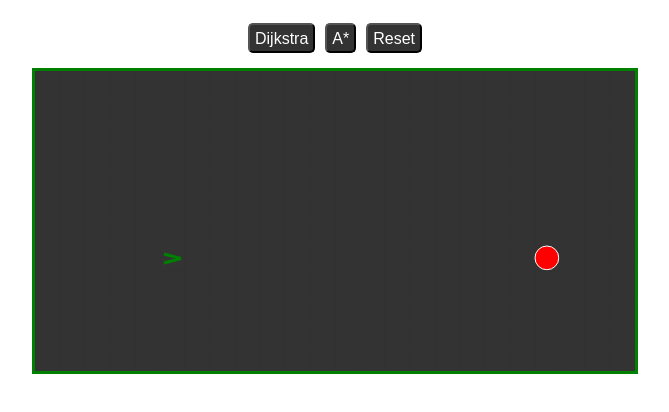
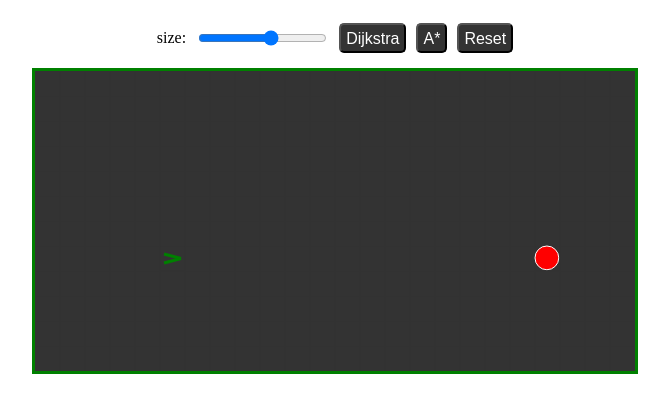
Before and after one commit to HaykDag/pathfinder, a plain HTML site: page index.html in a window 1280 px wide. Shown: the whole page, without its empty margins (305-974 px from the left). Drawn offline with Linux system fonts and the light colour scheme.

Commit message:
Update index.html

```diff
--- a/index.html
+++ b/index.html
@@ -9,6 +9,8 @@
 </head>
 <body>
     <div class="btn-cnt">
+        <label for="size">size:</label>
+        <input type="range" step="5" id="size" name="size" min="5" max="40">
         <button id="dijkstraBtn">Dijkstra</button>
         <button id="A*Btn">A*</button>
         <button id="resetBtn">Reset</button>
```
